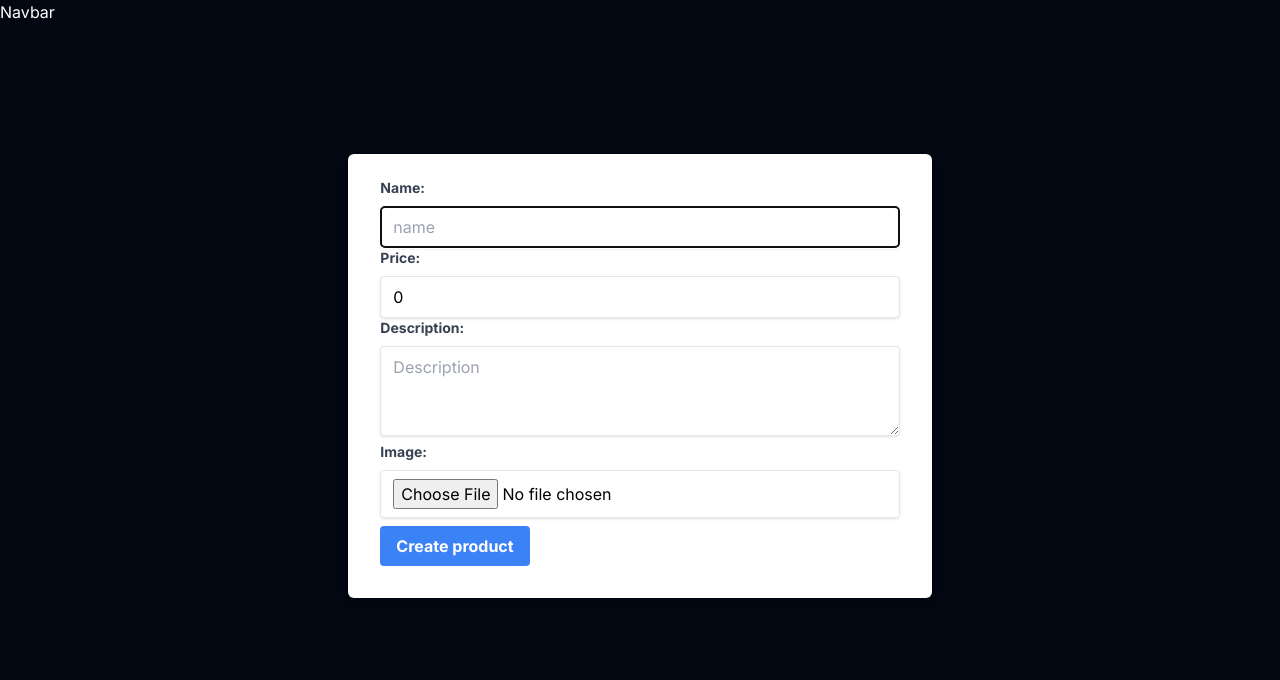
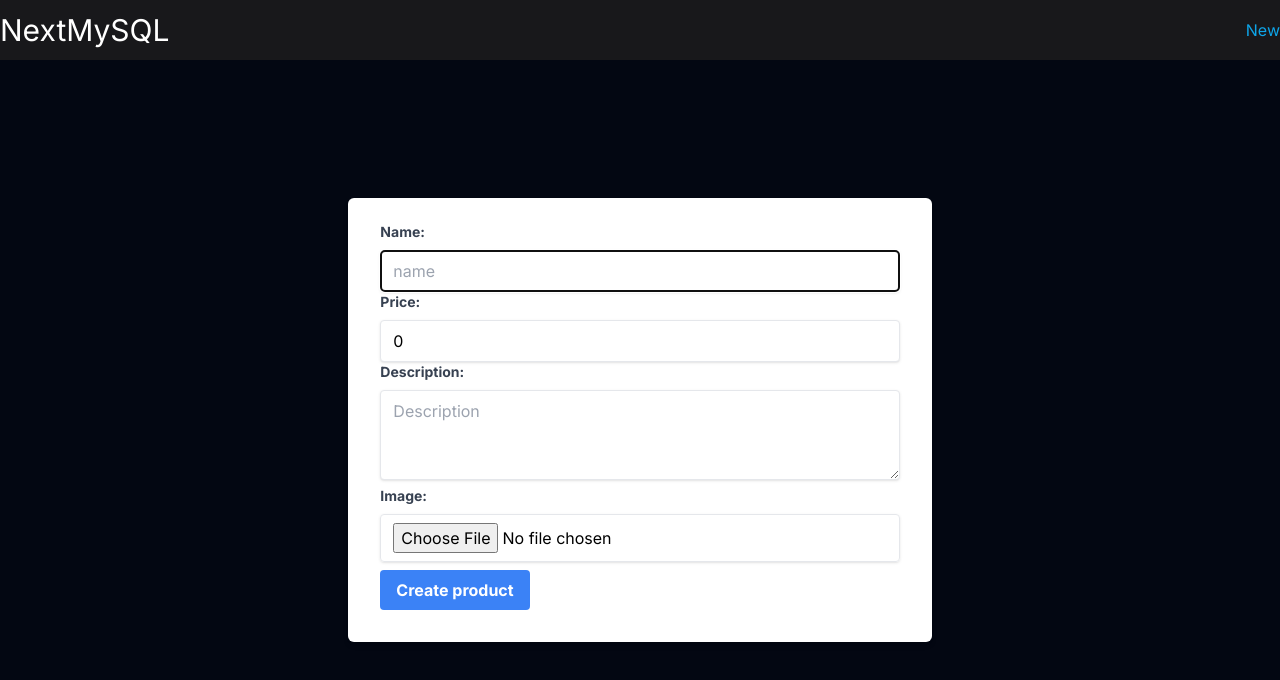
Before and after one commit to sanieni6/CRUD-Store, a Next.js app: page /new in a window 1280 px wide. Shown: the top 680 px of the page. Built offline with nearby package versions, Linux system fonts and the light colour scheme.

Commit message:
finish project

```diff
--- /dev/null
+++ b/src/app/components/Navbar.jsx
@@ -0,0 +1,22 @@
+import Link from "next/link";
+
+function Navbar() {
+  return (
+    <nav className="bg-zinc-900 text-white py-3 mb-2">
+      <div className="container mx-auto flex justify-between items-center">
+        <Link href="/">
+          <h3 className="text-3xl">NextMySQL</h3>
+        </Link>
+        <ul>
+          <li>
+            <Link href="/new" className="text-sky-500 hover:text-sky-400">
+              New
+            </Link>
+          </li>
+        </ul>
+      </div>
+    </nav>
+  );
+}
+
+export default Navbar;
--- a/src/app/layout.jsx
+++ b/src/app/layout.jsx
@@ -1,3 +1,4 @@
+import Navbar from './components/Navbar'
 import './globals.css'
 import { Inter } from 'next/font/google'
 
@@ -12,7 +13,7 @@ export default function RootLayout({ children }) {
   return (
     <html lang="en">
       <body className={inter.className}>
-        <h1>Navbar</h1>
+        <Navbar />
         <div className='h-[calc(100vh-5rem)] container mx-auto'>{children}</div>
       </body>
     </html>
```
